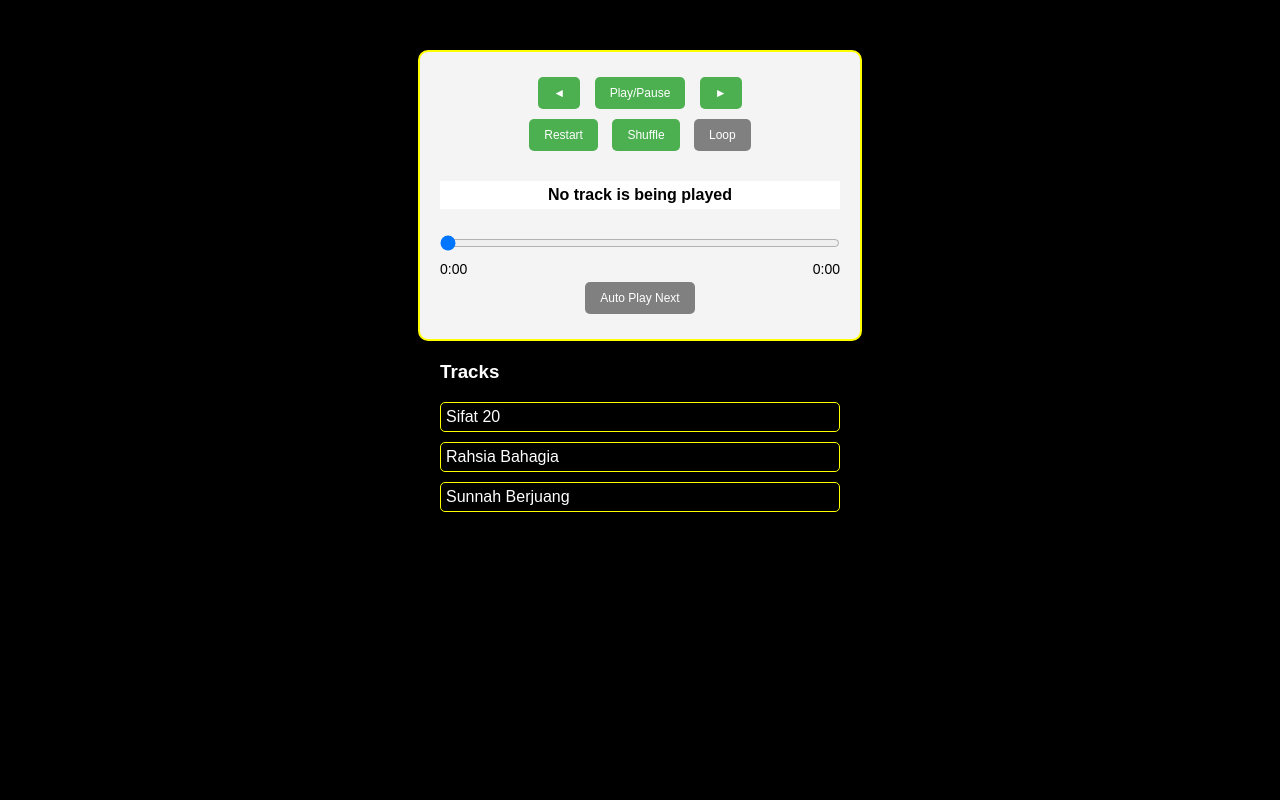
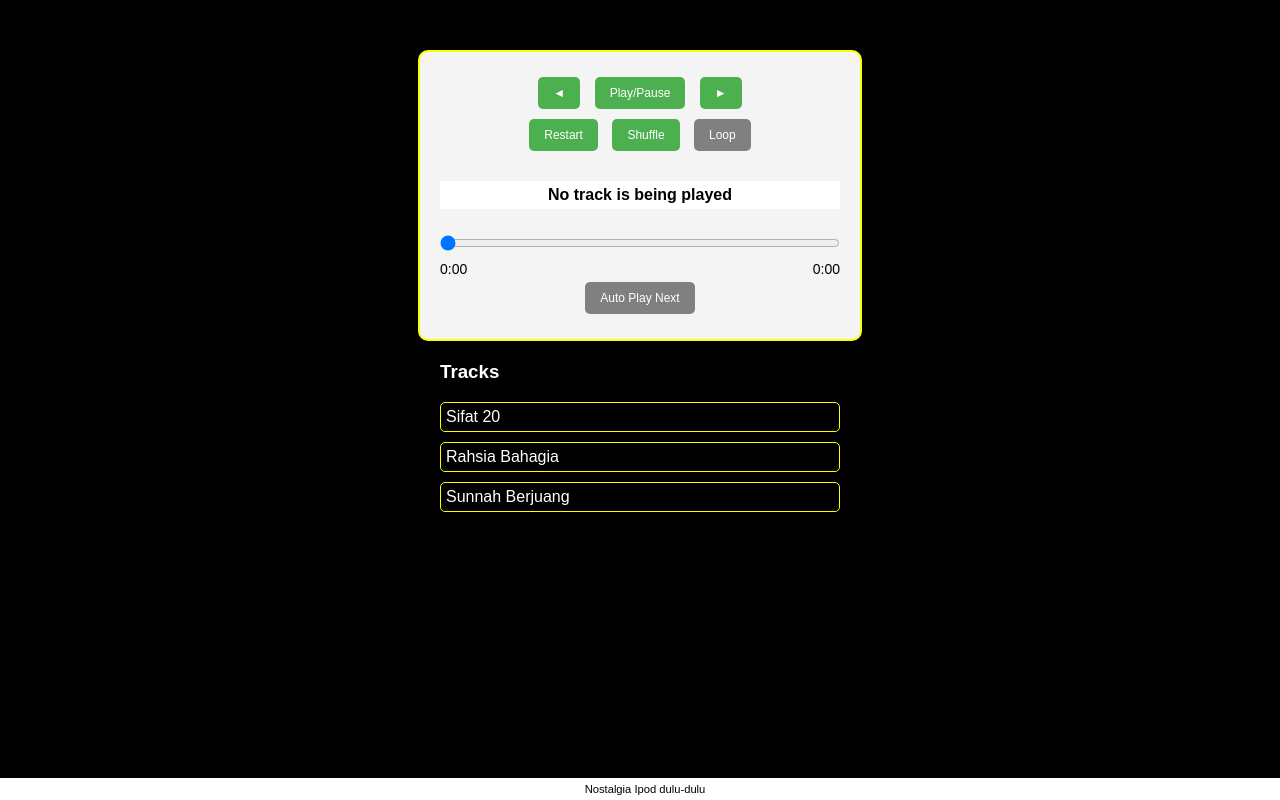
Before and after one commit to bazliamin90/ipod, a plain HTML site: page index.html in a window 1280 px wide. Drawn offline with Linux system fonts and the light colour scheme.

Commit message:
Update index.html

```diff
--- a/index.html
+++ b/index.html
@@ -100,6 +100,18 @@
 	color: white;
 	}
 
+	.note {
+	position: fixed;     /* Fix the element to a specific position */
+	bottom: 0;           /* Position at the bottom of the screen */
+	left: 0;             /* Align to the left side */
+	width: 100%;         /* Full width to span the entire bottom */
+	text-align: center;  /* Center the text */
+	font-size: 0.7rem;     /* Font size adjustment */
+	background-color: white;  /* Background color */
+	color: black;        /* Text color */
+	padding: 5px;       /* Padding for a bit of space */
+	}
+
 
 	@media (max-width: 600px) {
 		body {
@@ -126,6 +138,10 @@
 		.track-list {
 		width: 100%;
 		font-size: 0.7rem;
+		}
+
+		.note {
+		font-size: 0.5rem;     /* Font size adjustment */
 		}
 	}
 
@@ -166,6 +182,10 @@
     </ul>
   </div>
   </center>
+
+  <div class="note">
+	Nostalgia Ipod dulu-dulu
+  </div>
 
   <audio id="audio1" src="https://github.com/bazliamin90/audio/raw/refs/heads/main/s/Sifat%2020.mp3"></audio>
   <audio id="audio2" src="https://github.com/bazliamin90/audio/raw/refs/heads/main/s/Rahsia%20Bahagia.MP3"></audio>
```
